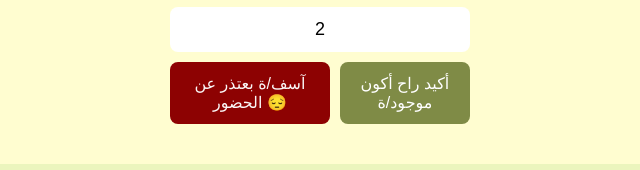
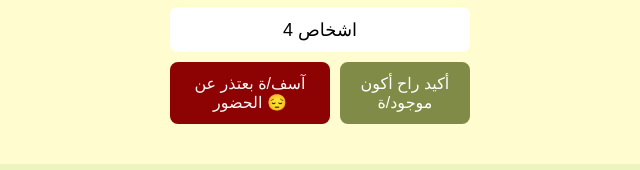
Before and after one commit to shwaheenanas8-afk/wedding-inviteeee, a plain HTML site: page invite.html in a window 1280 px wide. Shown: the part 1714-1884 px from the top of the page, 320-960 px from the left. Drawn offline with nearby package versions, Linux system fonts and the light colour scheme; a web font is replaced by a local one.

Commit message:
Update invite.html

```diff
--- a/invite.html
+++ b/invite.html
@@ -364,7 +364,7 @@ button{padding:12px;border-radius:8px;border:none;cursor:pointer;font-size:16px;
     <input type="text" id="name" placeholder="الاسم" class="lang-text" data-ar="الاسم" data-en="Name" required>
 
     <!-- عدد الضيوف ثابت على 2 -->
-    <input type="text" id="guests" value="2" readonly>
+    <input type="text" id="guests" value="4 اشخاص" readonly>
 
     <!-- أزرار RSVP -->
     <div style="display:flex; gap:10px;">
```
